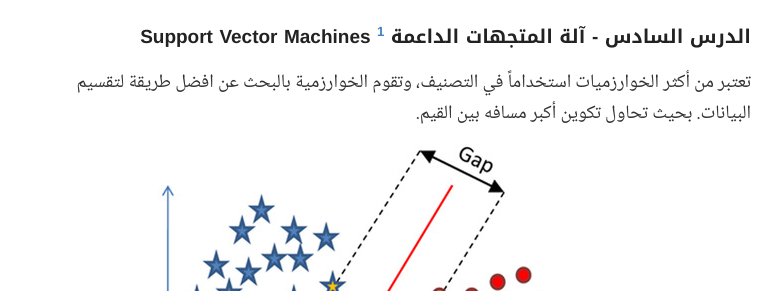
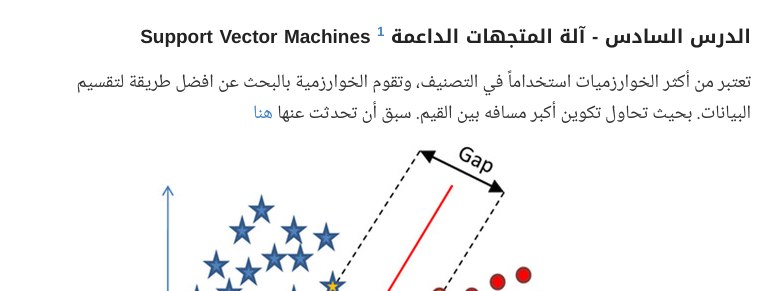
Before and after one commit to alioh/alioh.github.io, a Jekyll site: the page built from _posts/2019-3-17-DSND-Notes-4.md, in a window 1280 px wide and 900 px high. Shown: the part 367-658 px from the top of the window, without its empty margins (249-1031 px from the left). Built offline with Jekyll 4.4.1, drawn with Linux system fonts in a browser that asks for light colours.

Commit message:
fix links

```diff
--- a/_posts/2019-3-17-DSND-Notes-4.md
+++ b/_posts/2019-3-17-DSND-Notes-4.md
@@ -10,7 +10,7 @@ title: ملخص كورس علم البيانات - 4
 
 ##### الفصل الأول - التعلم الموجَّه Supervised Learning
 ##### الدرس السادس - آلة المتجهات الداعمة Support Vector Machines [^1]
-تعتبر من أكثر الخوارزميات استخداماً في التصنيف، وتقوم الخوارزمية بالبحث عن افضل طريقة لتقسيم البيانات. بحيث تحاول تكوين أكبر مسافه بين القيم.
+تعتبر من أكثر الخوارزميات استخداماً في التصنيف، وتقوم الخوارزمية بالبحث عن افضل طريقة لتقسيم البيانات. بحيث تحاول تكوين أكبر مسافه بين القيم. سبق أن تحدثت عنها [هنا](https://alioh.github.io/Machine-Learning-for-Everyone-3/)
 ![](https://alioh.github.io/images/2019-2-11/1.jpg)
 
 ##### Error Function
```
Also changed, not shown: _posts/2019-3-27-DSND-Notes-7.md (+2 -2 lines).
